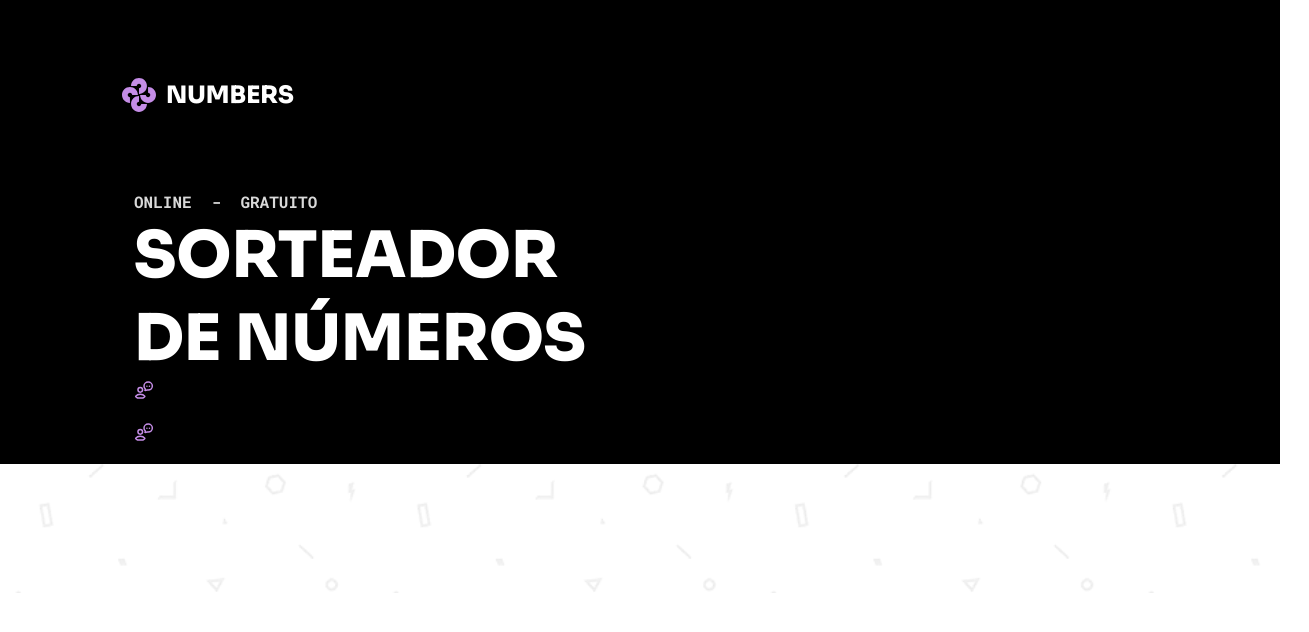
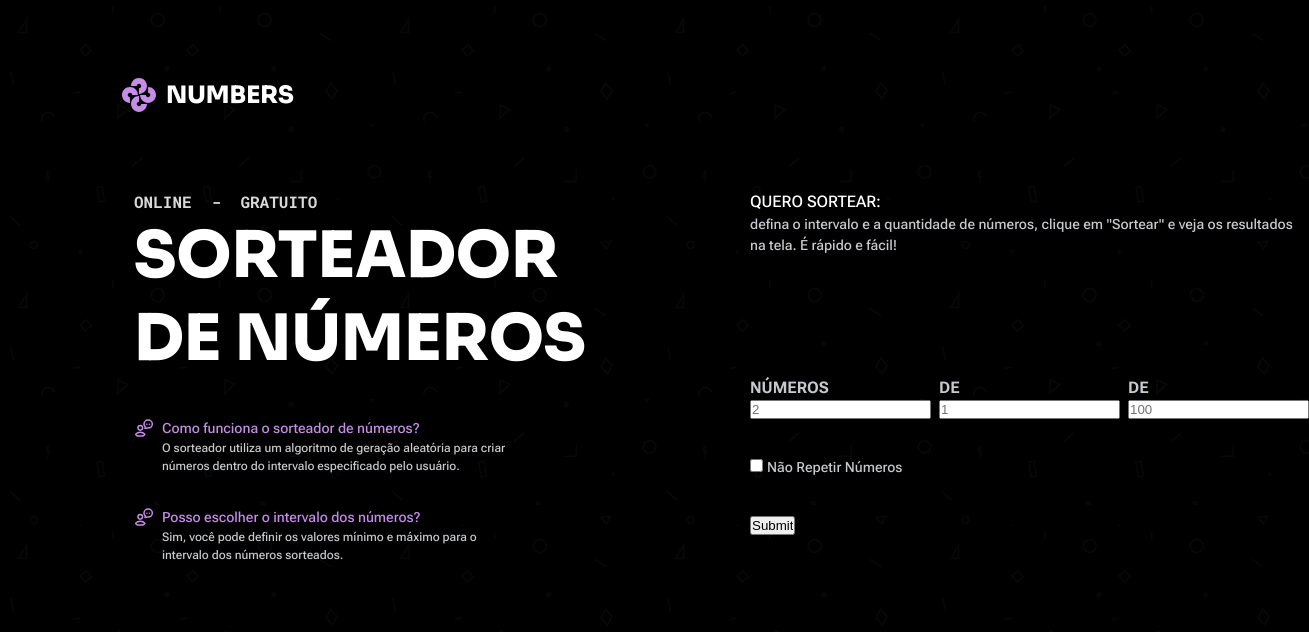
Before and after one commit to Eduardo475-oss/Sorteador-de-N-meros, a plain HTML site: page index.html in a window 1280 px wide. Shown: the whole page, 1309 px wide, since content can reach past the window. Drawn offline with Linux system fonts and the light colour scheme.

Commit message:
Terminando de montar a estrutura principal da tela inicial e dando continuidade na estilização

```diff
--- a/index.html
+++ b/index.html
@@ -29,16 +29,58 @@
             <div class="questions">
                 <div class="items">
                     <img src="/assets/icons/question.svg" alt="">
-                    <span>Como funciona o sorteador de números?</span>
-                    <p>O sorteador utiliza um algoritmo de geração aleatória para criar números dentro do intervalo especificado pelo usuário.</p>
+                    <div class="frames">
+                        <span>Como funciona o sorteador de números?</span>
+                        <p>O sorteador utiliza um algoritmo de geração aleatória para criar <br> números dentro do intervalo especificado pelo usuário.</p>
+                    </div>
                 </div>
 
                 <div class="items">
                     <img src="/assets/icons/question.svg" alt="">
-                    <span>Posso escolher o intervalo dos números?</span>
-                    <p>Sim, você pode definir os valores mínimo e máximo para o intervalo dos números sorteados.</p>
+                    <div class="frames">
+                        <span>Posso escolher o intervalo dos números?</span>
+                        <p>Sim, você pode definir os valores mínimo e máximo para o <br> intervalo dos números sorteados.</p>
+                    </div>
                 </div>
             </div>
+        </div>
+
+        <div class="content-form">
+            <div class="title-form">
+                <h3>Quero Sortear:</h3>
+                <p>defina o intervalo e a quantidade de números, clique em "Sortear" e veja os resultados na tela. É rápido e fácil!</p>
+            </div>
+
+            <form>
+                <div class="fields">
+                    <div class="numbers">
+                        <label for="field-1">NÚMEROS</label>
+                        <input type="text" name="field-1"
+                        placeholder="2" required>
+                    </div>
+
+                    <div class="numbers">
+                        <label for="field-2">DE</label>
+                        <input type="text" name="field-2"
+                        placeholder="1" required>
+                    </div>
+
+                    <div class="numbers">
+                        <label for="field-3">DE</label>
+                        <input type="text" name="field-3"
+                        placeholder="100" required>
+                    </div>
+                </div>
+
+                <div class="option-toggle">
+                    <input type="checkbox" name="option">
+                    <label for="option" id="label-1">Não Repetir Números</label>
+                </div>
+
+                <div class="button">
+                    <input type="submit">
+                </div>
+            </form>
         </div>
     </main>
     <script src="scripts.js"></script>
--- a/styles/global.css
+++ b/styles/global.css
@@ -54,13 +54,16 @@ ul {
     --l-small: 700 1rem/150% var(--font-tertiary);
 }
 
-body {
+
+  body {
     background:
-      linear-gradient(175deg, rgba(0, 0, 0, 1) 60%, rgba(0, 0, 0, 1) 100%),
-      url(/assets/img/Shapes.png);
-      background-position: center;
-    background-repeat: no-repeat;
-    background-size: cover;
+      linear-gradient(rgba(0,0,0,0.85), rgba(0,0,0,0.85)),
+      url(/assets/img/shapes.png);
+
+    background-repeat: repeat;
+    background-size: auto;
+    background-position: center top;
+    background-color: #000;
   }
 
 .title-first {
@@ -84,4 +87,7 @@ body {
     max-width: 1098px;
     height: auto;
     margin-inline: 8.375rem;
+
+    display: flex;
+    gap: 6.75rem;
 }
--- a/styles/main.css
+++ b/styles/main.css
@@ -18,4 +18,79 @@
             }
         }
     }
+
+    .questions {
+        display: grid;
+        gap: 2rem;
+
+        margin-top: 2.375rem;
+
+        img {
+            align-self: flex-start;
+        }
+
+        .items {
+            display: flex;
+            gap: .5rem;
+             span {
+                font: var(--p-medium);
+                color: var(--content-brand);
+             }
+
+             p {
+                font: var(--p-small);
+                color: var(--content-secondary);
+             }
+
+             .frames {
+                flex-direction: column;
+             }
+        }
+    }
+
+    .content-form {
+        display: grid;
+        gap: 1rem;
+        .title-form {
+            height: 5rem;
+            flex-direction: column;
+            gap: .5rem;
+            h3 {
+                font: var(--p-large);
+                color: var(--content-primary);
+                text-transform: uppercase;
+            }
+
+            p {
+                font: var(--p-medium);
+                color: var(--content-secondary);
+            }
+        }
+    }
+
+                form {
+                    display: grid;
+                    gap: .5rem;
+                   & .fields {
+                        display: flex;
+                        gap: .5rem;
+                       & .numbers {
+                            flex-direction: column;
+                            gap: 1rem;
+
+                            label {
+                                font: var(--l-small);
+                                color: var(--content-secondary);
+                            }
+                        }
+                    }
+
+                    .option-toggle {
+                        #label-1 {
+                            font: var(--p-medium);
+                            color: var(--content-secondary);
+                        }
+                    }
+                }
+
 }
```
Also changed, not shown: 1 other file.
